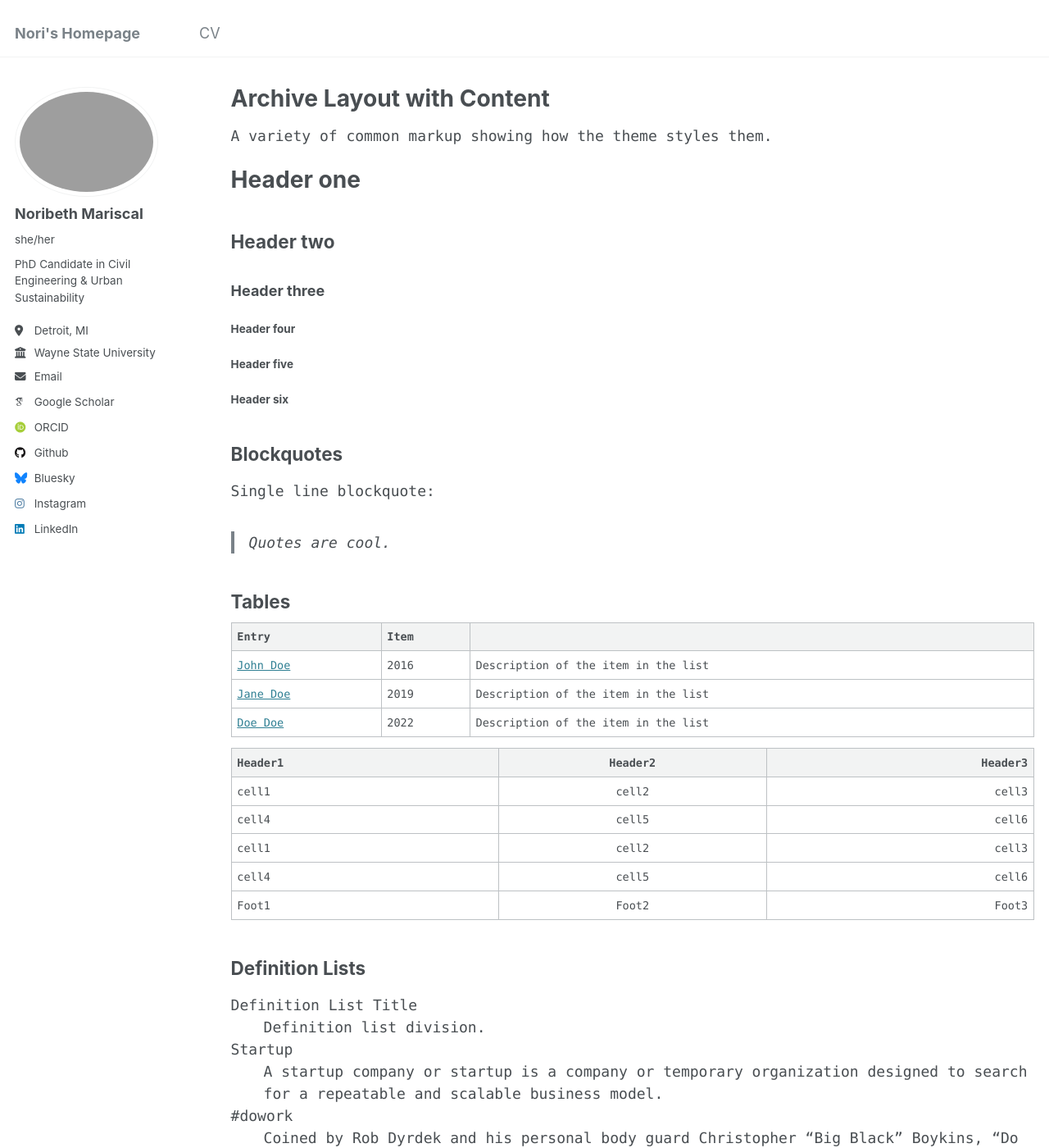
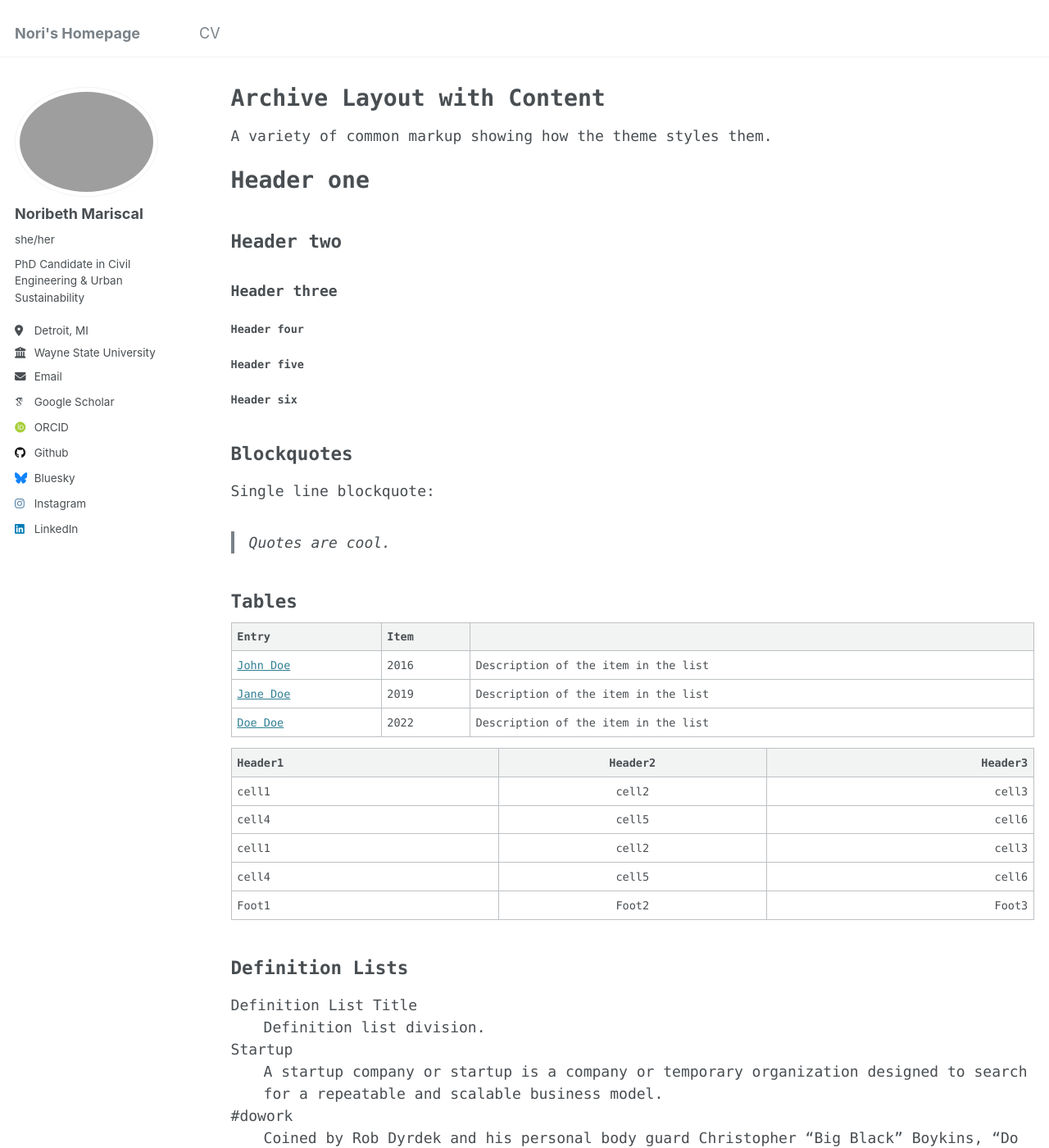
Before and after one commit to noribeth-m/noribeth-m.github.io, a Jekyll site: the page built from _pages/archive-layout-with-content.md, in a window 1280 px wide and 1400 px high. Shown: the whole window at 82% size. Built offline with Jekyll 4.4.1, drawn with Linux system fonts in a browser that asks for light colours; some web fonts are replaced.

Commit message:
Update _variables.scss

```diff
--- a/_sass/_variables.scss
+++ b/_sass/_variables.scss
@@ -29,8 +29,8 @@ $calisto                    : "Calisto MT", serif;
 $garamond                   : Garamond, serif;
 
 $global-font-family         : $monospace;
-$header-font-family         : $sans-serif;
-$caption-font-family        : $serif;
+$header-font-family         : $monospace;
+$caption-font-family        : $monospace;
 
 /* type scale */
 $type-size-1                : 2.441em;  // ~39.056px
```
